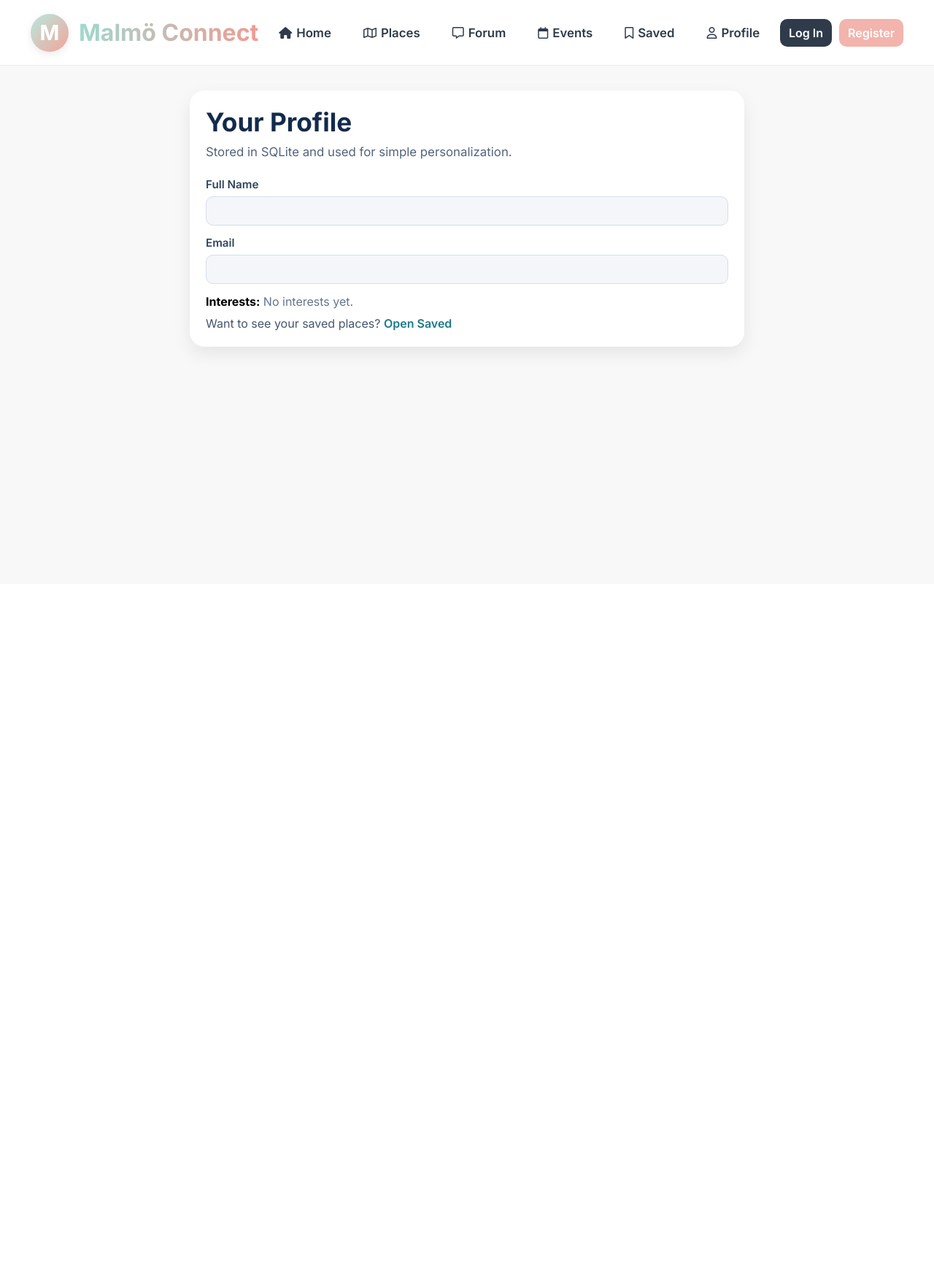
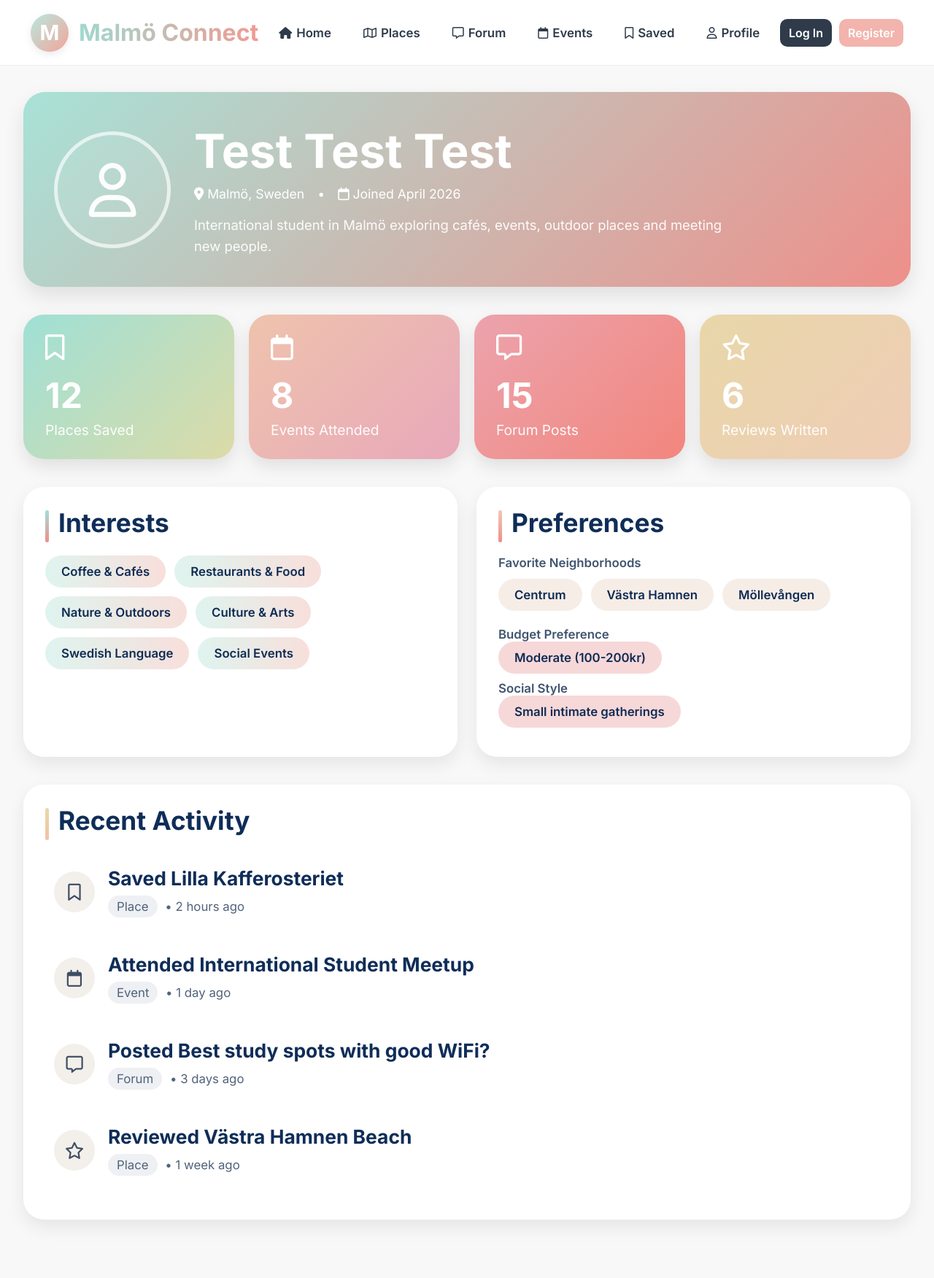
Before and after one commit to NGKulov22/Erasmus26-Malmo, a Flask app: template app/auth/templates/profile.html in a window 1280 px wide. Shown: the whole page at 73% size. Before the commit the page ends 491 px from the top, so only its background shows below. Run offline with Flask 3, Linux system fonts and the light colour scheme; the template is opened without the code that fills it, so the values that code supplies are empty; some libraries are stand-ins or nearby versions.

Commit message:
Add profile page

```diff
--- a/app/auth/templates/profile.html
+++ b/app/auth/templates/profile.html
@@ -1,46 +1,169 @@
-{% extends "base.html" %}
-
-{% block title %}Profile | Malmo Connect{% endblock %}
-
-{% block extra_css %}
-<link rel="stylesheet" href="{{ url_for('static', filename='pages.css') }}">
-{% endblock %}
+{% extends 'base.html' %}
 
 {% block content %}
-<section class="page-wrap">
-    <div class="page-card" style="max-width: 760px; margin: 0 auto;">
-        <div class="page-head">
-            <h1 class="page-title">Your Profile</h1>
-            <p class="page-subtitle">Stored in SQLite and used for simple personalization.</p>
+<link rel="stylesheet" href="{{ url_for('static', filename='profile.css') }}">
+
+<div class="profile-page">
+
+    <!-- HERO -->
+    <section class="profile-hero">
+
+        <div class="profile-left">
+
+            <div class="avatar-box">
+                <div class="avatar-circle">
+                    <i class="fa-regular fa-user"></i>
+                </div>
+            </div>
+
+            <div class="profile-info">
+                <h1>Test Test Test</h1>
+
+                <div class="meta-line">
+                    <span><i class="fa-solid fa-location-dot"></i> Malmö, Sweden</span>
+                    <span>•</span>
+                    <span><i class="fa-regular fa-calendar"></i> Joined April 2026</span>
+                </div>
+
+                <p class="bio">
+                    International student in Malmö exploring cafés, events,
+                    outdoor places and meeting new people.
+                </p>
+
+            </div>
+
         </div>
 
-        <div class="stack-form">
-            <div class="input-group">
-                <label>Full Name</label>
-                <input type="text" value="{{ user.full_name }}" disabled>
+    </section>
+
+    <!-- STATS -->
+    <section class="stats-grid">
+
+        <div class="stat-card green">
+            <i class="fa-regular fa-bookmark"></i>
+            <h2>12</h2>
+            <p>Places Saved</p>
+        </div>
+
+        <div class="stat-card peach">
+            <i class="fa-regular fa-calendar"></i>
+            <h2>8</h2>
+            <p>Events Attended</p>
+        </div>
+
+        <div class="stat-card pink">
+            <i class="fa-regular fa-message"></i>
+            <h2>15</h2>
+            <p>Forum Posts</p>
+        </div>
+
+        <div class="stat-card sand">
+            <i class="fa-regular fa-star"></i>
+            <h2>6</h2>
+            <p>Reviews Written</p>
+        </div>
+
+    </section>
+
+    <!-- INFO BOXES -->
+    <section class="double-grid">
+
+        <!-- INTERESTS -->
+        <div class="info-card">
+
+            <div class="section-title mint">Interests</div>
+
+            <div class="tags-wrap">
+                <span class="tag">Coffee & Cafés</span>
+                <span class="tag">Restaurants & Food</span>
+                <span class="tag">Nature & Outdoors</span>
+                <span class="tag">Culture & Arts</span>
+                <span class="tag">Swedish Language</span>
+                <span class="tag">Social Events</span>
             </div>
 
-            <div class="input-group">
-                <label>Email</label>
-                <input type="text" value="{{ user.email }}" disabled>
+        </div>
+
+        <!-- PREFERENCES -->
+        <div class="info-card">
+
+            <div class="section-title coral">Preferences</div>
+
+            <div class="pref-group">
+                <label>Favorite Neighborhoods</label>
+
+                <div class="tags-wrap">
+                    <span class="tag soft">Centrum</span>
+                    <span class="tag soft">Västra Hamnen</span>
+                    <span class="tag soft">Möllevången</span>
+                </div>
             </div>
 
-            <div>
-                <strong>Interests:</strong>
-                {% if user.interests %}
-                    {% for interest in user.interests %}
-                        <span class="info-pill">{{ interest }}</span>
-                    {% endfor %}
-                {% else %}
-                    <span class="muted">No interests yet.</span>
-                {% endif %}
+            <div class="pref-group">
+                <label>Budget Preference</label>
+                <span class="tag pink-tag">Moderate (100-200kr)</span>
+            </div>
+
+            <div class="pref-group">
+                <label>Social Style</label>
+                <span class="tag pink-tag">Small intimate gatherings</span>
+            </div>
+
+        </div>
+
+    </section>
+
+    <!-- RECENT ACTIVITY -->
+    <section class="activity-card">
+
+        <div class="section-title gold">Recent Activity</div>
+
+        <div class="activity-item">
+            <div class="activity-icon">
+                <i class="fa-regular fa-bookmark"></i>
+            </div>
+
+            <div class="activity-content">
+                <h4>Saved Lilla Kafferosteriet</h4>
+                <p><span class="mini-tag">Place</span> • 2 hours ago</p>
             </div>
         </div>
 
-        <p class="link-line">
-            Want to see your saved places?
-            <a href="{{ url_for('main_bp.saved') }}">Open Saved</a>
-        </p>
-    </div>
-</section>
+        <div class="activity-item">
+            <div class="activity-icon">
+                <i class="fa-regular fa-calendar"></i>
+            </div>
+
+            <div class="activity-content">
+                <h4>Attended International Student Meetup</h4>
+                <p><span class="mini-tag">Event</span> • 1 day ago</p>
+            </div>
+        </div>
+
+        <div class="activity-item">
+            <div class="activity-icon">
+                <i class="fa-regular fa-message"></i>
+            </div>
+
+            <div class="activity-content">
+                <h4>Posted Best study spots with good WiFi?</h4>
+                <p><span class="mini-tag">Forum</span> • 3 days ago</p>
+            </div>
+        </div>
+
+        <div class="activity-item">
+            <div class="activity-icon">
+                <i class="fa-regular fa-star"></i>
+            </div>
+
+            <div class="activity-content">
+                <h4>Reviewed Västra Hamnen Beach</h4>
+                <p><span class="mini-tag">Place</span> • 1 week ago</p>
+            </div>
+        </div>
+
+    </section>
+
+</div>
+
 {% endblock %}
--- /dev/null
+++ b/app/static/profile.css
@@ -0,0 +1,289 @@
+/* PAGE */
+.profile-page{
+    max-width: 1360px;
+    margin: auto;
+    padding: 36px 32px 50px;
+}
+
+/* HERO */
+.profile-hero{
+    background: linear-gradient(135deg,#a8e2d7,#ee8f8a);
+    border-radius: 30px;
+    padding: 42px;
+    color: white;
+    box-shadow: 0 12px 28px rgba(0,0,0,.10);
+    margin-bottom: 38px;
+}
+
+.profile-left{
+    display: flex;
+    align-items: center;
+    gap: 32px;
+}
+
+.avatar-circle{
+    width: 160px;
+    height: 160px;
+    border-radius: 50%;
+    border: 5px solid rgba(255,255,255,.65);
+    display: flex;
+    align-items: center;
+    justify-content: center;
+    font-size: 74px;
+    color: rgba(255,255,255,.95);
+    background: rgba(255,255,255,.08);
+}
+
+.profile-info h1{
+    font-size: 4rem;
+    font-weight: 800;
+    margin-bottom: 10px;
+}
+
+.meta-line{
+    display: flex;
+    gap: 18px;
+    flex-wrap: wrap;
+    font-size: 1.1rem;
+    margin-bottom: 18px;
+}
+
+.bio{
+    max-width: 760px;
+    font-size: 1.15rem;
+    line-height: 1.55;
+    opacity: .95;
+}
+
+/* STATS */
+.stats-grid{
+    display: grid;
+    grid-template-columns: repeat(4,1fr);
+    gap: 20px;
+    margin-bottom: 38px;
+}
+
+.stat-card{
+    padding: 28px 30px;
+    border-radius: 28px;
+    color: white;
+    box-shadow: 0 10px 24px rgba(0,0,0,.10);
+    transition: .28s ease;
+}
+
+.stat-card:hover{
+    transform: scale(1.04);
+}
+
+.stat-card i{
+    font-size: 2.2rem;
+    margin-bottom: 18px;
+}
+
+.stat-card h2{
+    font-size: 3rem;
+    font-weight: 800;
+    margin-bottom: 6px;
+}
+
+.stat-card p{
+    font-size: 1.2rem;
+    opacity: .95;
+}
+
+.green{
+    background: linear-gradient(135deg,#9fe0d6,#dcdba7);
+}
+
+.peach{
+    background: linear-gradient(135deg,#efc3ad,#e8a8ba);
+}
+
+.pink{
+    background: linear-gradient(135deg,#eca3ad,#f2867d);
+}
+
+.sand{
+    background: linear-gradient(135deg,#e8d7a9,#efcdb6);
+}
+
+/* TWO BOXES */
+.double-grid{
+    display: grid;
+    grid-template-columns: 1fr 1fr;
+    gap: 26px;
+    margin-bottom: 38px;
+}
+
+.info-card,
+.activity-card{
+    background: white;
+    border-radius: 28px;
+    padding: 28px 30px 30px;
+    box-shadow: 0 10px 24px rgba(0,0,0,.08);
+}
+
+.section-title{
+    font-size: 2.2rem;
+    font-weight: 800;
+    color: #0f2d58;
+    margin-bottom: 24px;
+    position: relative;
+    padding-left: 18px;
+}
+
+.section-title::before{
+    content: "";
+    position: absolute;
+    left: 0;
+    top: 4px;
+    width: 5px;
+    height: 44px;
+    border-radius: 10px;
+}
+
+.section-title.mint::before{
+    background: linear-gradient(#9fe0d6,#ef8e8b);
+}
+
+.section-title.coral::before{
+    background: linear-gradient(#f0c8b6,#ef8e8b);
+}
+
+.section-title.gold::before{
+    background: linear-gradient(#e9d9a8,#efc1a8);
+}
+
+/* TAGS */
+.tags-wrap{
+    display: flex;
+    flex-wrap: wrap;
+    gap: 12px;
+}
+
+.tag{
+    padding: 12px 22px;
+    border-radius: 999px;
+    font-size: 1.05rem;
+    font-weight: 600;
+    color: #102c54;
+    background: linear-gradient(90deg,#dff4ef,#f8dfdb);
+    transition: .25s ease;
+}
+
+
+
+.tag.soft{
+    background: #f6ede7;
+}
+
+.tag.pink-tag,
+.pink-tag{
+    background: #f7d8d9;
+}
+
+/* PREF */
+.pref-group{
+    margin-bottom: 22px;
+}
+
+.pref-group label{
+    display: block;
+    font-size: 1.05rem;
+    font-weight: 600;
+    color: #41556f;
+    margin-bottom: 12px;
+}
+
+/* RECENT ACTIVITY */
+.activity-card{
+    margin-bottom: 30px;
+}
+
+.activity-item{
+    display: flex;
+    align-items: center;
+    gap: 18px;
+    padding: 18px 12px;
+    border-radius: 24px;
+    transition: .28s ease;
+    margin-bottom: 12px;
+}
+
+.activity-item:hover{
+    background: #f1e9c7;
+    transform: scale(1.02);
+}
+
+.activity-icon{
+    width: 56px;
+    height: 56px;
+    border-radius: 50%;
+    background: #f3efea;
+    display: flex;
+    align-items: center;
+    justify-content: center;
+    color: #3e4d63;
+    font-size: 1.45rem;
+    flex-shrink: 0;
+}
+
+.activity-content h4{
+    font-size: 1.65rem;
+    font-weight: 800;
+    color: #0f2d58;
+    margin-bottom: 8px;
+}
+
+.activity-content p{
+    color: #51627a;
+    font-size: 1.05rem;
+}
+
+.mini-tag{
+    display: inline-block;
+    background: #eef0f4;
+    padding: 5px 12px;
+    border-radius: 999px;
+    margin-right: 6px;
+}
+
+/* RESPONSIVE */
+@media (max-width: 1100px){
+
+    .stats-grid{
+        grid-template-columns: repeat(2,1fr);
+    }
+
+    .double-grid{
+        grid-template-columns: 1fr;
+    }
+
+    .profile-info h1{
+        font-size: 3rem;
+    }
+}
+
+@media (max-width: 760px){
+
+    .profile-left{
+        flex-direction: column;
+        align-items: flex-start;
+    }
+
+    .stats-grid{
+        grid-template-columns: 1fr;
+    }
+
+    .profile-info h1{
+        font-size: 2.4rem;
+    }
+
+    .section-title{
+        font-size: 1.8rem;
+    }
+
+    .activity-content h4{
+        font-size: 1.25rem;
+    }
+}
--- a/run.py
+++ b/run.py
@@ -1,3 +1,6 @@
+from dotenv import load_dotenv
+load_dotenv()
+
 import os
 from pathlib import Path
 
```
